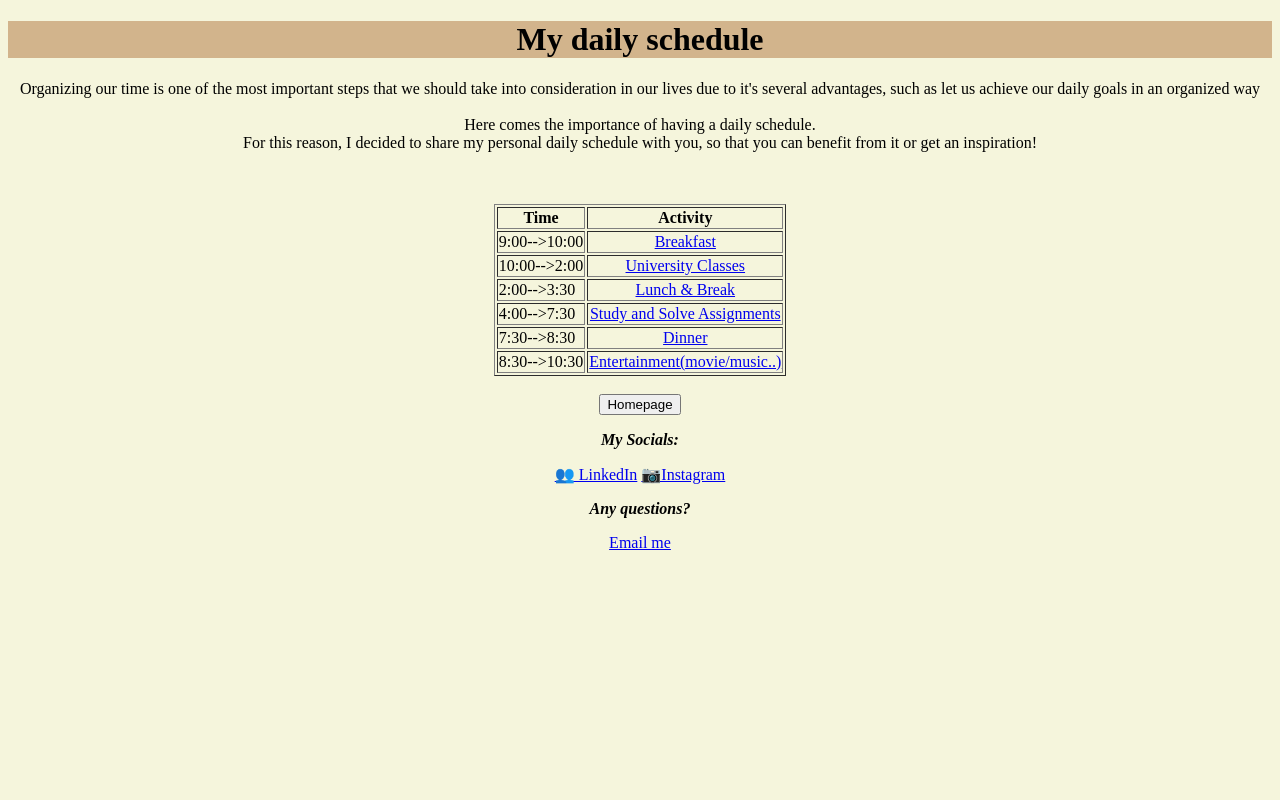
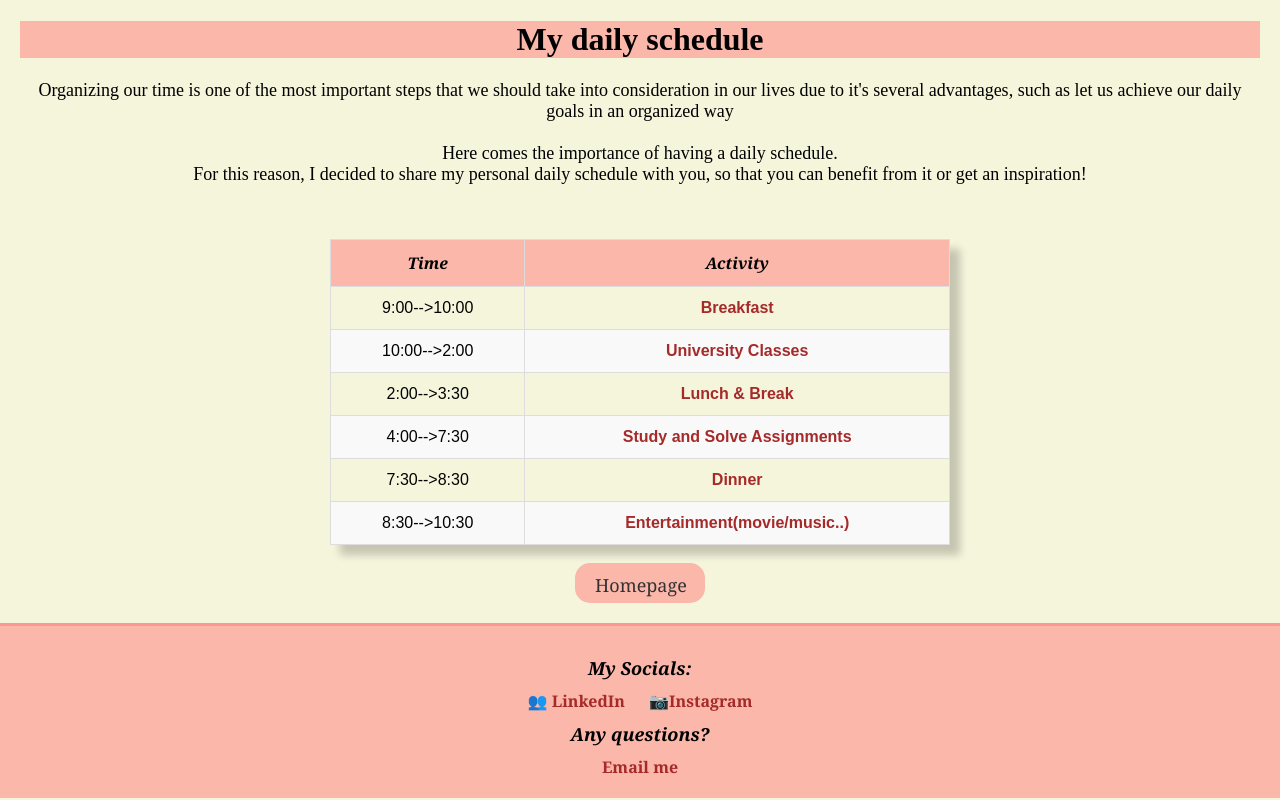
Before and after one commit to razanayyoubi/daily-schedule, a plain HTML site: page Schedule.html in a window 1280 px wide. Drawn offline with Linux system fonts and the light colour scheme.

Commit message:
Add files via upload

```diff
--- a/Schedule.html
+++ b/Schedule.html
@@ -6,87 +6,91 @@
     <title>Schedule</title>
     <meta charset="UTF-8">
     <meta name="viewport" content="width=device-width, initial-scale=1.0">
+    <link rel="stylesheet" href="./style.css">
+    <link rel="icon" href="./Images/schedule.png" type="image/x-icon">
 </head>
 
-<body style="background-color: beige;">
-    <center>
-        <h1 style="background-color: #D2B48C" ;>My daily schedule</h1>
-    </center>
-    <center>
-        <p>Organizing our time is one of the most important steps that we should take into consideration in our lives
+<body class="Schedule_page">
+    <main class="main_body">
+
+        <h1 class="headerPages">My daily schedule</h1>
+
+
+        <p class="schParagraph">Organizing our time is one of the most important steps that we should take into consideration in our lives
             due to it's several advantages, such as let us achieve our daily goals in an organized way<br>
             <br>
             Here comes the importance of having a daily schedule.<br>
             For this reason, I decided to share my personal daily schedule with you, so that you can benefit from it or
             get an inspiration!
         </p>
-    </center>
+
     <br><br>
-    <center>
-        <table border='1'>
+
+        <table class= "schedule_table">
             <thead>
                 <tr>
                     <td>
-                        <center><b>Time</b></center>
+                        <b>Time</b>
                     </td>
                     <td>
-                        <center><b>Activity</b></center>
+                        <b>Activity</b>
                     </td>
                 </tr>
             </thead>
             <tbody>
                 <tr>
                     <td>9:00-->10:00</td>
-                    <td><a href='Breakfast.html'>
-                            <center>Breakfast</center>
-                        </a></td>
+                    <td>
+                        <a href='Breakfast.html'>Breakfast</a>
+                    </td>
                 </tr>
                 <tr>
                     <td>10:00-->2:00</td>
                     <td>
-                        <center><a href='University_Classes.html'>University Classes</a></center>
+                        <a href='University_Classes.html'>University Classes</a>
                     </td>
                 </tr>
                 <tr>
                     <td>2:00-->3:30</td>
                     <td>
-                        <center><a href='Lunch_&_Break.html'>Lunch & Break</a></center>
+                        <a href='Lunch_&_Break.html'>Lunch & Break</a>
                     </td>
                 </tr>
                 <tr>
                     <td>4:00-->7:30</td>
                     <td>
-                        <center><a href='Assignments.html'>Study and Solve Assignments</a></center>
+                        <a href='Assignments.html'>Study and Solve Assignments</a>
                     </td>
                 </tr>
                 <tr>
                     <td>7:30-->8:30</td>
                     <td><a href='Dinner.html'>
-                            <center>Dinner</center>
+                            Dinner
                         </a></td>
                 </tr>
                 <tr>
                     <td>8:30-->10:30</td>
                     <td>
-                        <center><a href='Entertainment.html'>Entertainment(movie/music..)</a></center>
+                        <a href='Entertainment.html'>Entertainment(movie/music..)</a>
                     </td>
                 </tr>
             </tbody>
         </table>
         <br>
-        <a href='homepage.html'><button>Homepage</button></a>
-    </center>
+        <a href='homepage.html'><button class="Sch_Homepage_button">Homepage</button></a>
+
+</main>
     <footer>
-        <center>
+
             <p><b><i>My Socials:</i></b></p>
 
-            <a href="https://www.linkedin.com/in/razan-al-ayoubi-5372552aa/">&#x1F465; LinkedIn</a>
-            <a href="https://www.instagram.com/razan_ayyoubi/">&#x1F4F7;Instagram</a>
+            <a href="https://www.linkedin.com/in/razan-al-ayoubi-5372552aa/" target="_blank">&#x1F465; LinkedIn</a>
+            <a href="https://www.instagram.com/razan_ayyoubi/" target="_blank">&#x1F4F7;Instagram</a>
 
             <p><i><b>Any questions?</b></i></p>
-            <a href="mailto:razanayoubi14@gmail.com?subject=Schedule Inquiry">Email me</a>
+            <a href="mailto:razanayoubi14@gmail.com?subject=Schedule Inquiry" target="_blank">Email me</a>
 
-        </center>
+
     </footer>
 </body>
 
--- /dev/null
+++ b/style.css
@@ -0,0 +1,201 @@
+
+p, ul, ol{
+    font-size: 18px;
+}
+
+body{
+    background-color: beige;
+    /*reset any default spacing added by the browser.*/
+    margin:0;
+    padding: 0;
+}
+.headerPages{
+    background-color: #ff73737a
+    }
+
+h1{
+    text-align: center;
+}
+.main_body{
+    margin-right: 20px;
+    margin-left: 20px;
+}
+
+.Events_Table {
+    border: 1px solid rgb(0, 0, 0);
+    width: 80%;
+    margin: auto;
+    border-collapse: collapse;
+    background-color: #e6e6e6b2;
+    box-shadow: 0 4px 8px rgba(0, 0, 0, 0.5);
+}
+
+.Events_Table td, tr, thead{
+    border: 1px solid rgb(0, 0, 0);
+
+}
+
+
+.Events_Table td:first-child {
+    padding-left: 20px;
+}
+.newYear, .christmas , .me{
+
+    width: 200px;
+    height: 200px;
+    box-shadow: 0px 10px 8px rgba(0, 0, 0, 0.5);
+}
+
+.schedule_table {
+    width: 50%;
+    margin: auto;
+    border-collapse: collapse;
+    font-family: Arial, sans-serif;
+    box-shadow: 10px 10px 8px rgba(0, 0, 0, 0.2);
+}
+
+.schedule_table th, .schedule_table td, .schedule_table tr {
+    border: 1px solid #ddd;
+    padding: 12px;
+    text-align: center;
+}
+
+
+.schedule_table tbody tr:nth-child(even) {
+    background-color: #f9f9f9;
+}
+
+.schedule_table tbody tr:hover {
+    background-color: #f1f1f1;
+}
+
+.schedule_table a {
+    text-decoration: none;
+    color: #A52A2A;
+    font-weight: bold;
+}
+
+.schedule_table a:hover {
+    color: #6a11cb;
+}
+
+.schedule_table thead{
+    font-family: Georgia, 'Times New Roman', Times, serif;
+    font-style: oblique;
+    background-color: #ff73737a;
+}
+
+button {
+    width: 130px;
+    height: 40px;
+    background-color: #ff73737a;
+    color: rgb(50,50,50);
+
+    padding: 10px 20px;
+    border: none;
+    border-radius: 15px;
+    cursor: pointer;
+    font-size: 18px;
+    transition: background-color 0.3s ease;
+    font-family: Georgia, 'Times New Roman', Times, serif;
+}
+
+.Sch_Homepage_button{
+    width: 130px;
+    height: 40px;
+
+}
+
+.schedule_button{
+    font-size: 20px;
+    width: 170px;
+    height: 45px;
+    color: rgb(50,50,50);
+
+}
+
+button:hover{
+    background-color: #da9595c4;
+}
+
+.specialEvents_button{
+    font-size: 20px;
+    width: 170px;
+    height: 45px;
+    border-color: rgb(128,128,128);
+}
+
+.specialEvents_button:hover{
+    background-color: #c9c7c7da;
+}
+.schedule_button:hover{
+    background-color: #c9c7c78c;
+}
+
+
+footer {
+    background-color: #ff73737a;
+    color: rgb(0, 0, 0);
+    text-align: center;
+    padding: 20px;
+    font-family: Georgia, 'Times New Roman', Times, serif;
+    border-top: 3px solid #ff73737a;
+    margin-top: 20px;
+    margin-bottom: 0;
+}
+
+
+footer p {
+    margin: 10px;
+    font-size: 18px;
+
+}
+
+footer a {
+    text-decoration: none;
+    color: #A52A2A;
+    font-weight: bold;
+    margin: 0 10px;
+    transition: color 0.3s ease;
+
+}
+.homepageFooter{
+    margin-bottom: 0%;
+}
+
+footer a:hover {
+    color: #6a11cb;
+}
+
+.resourceLink, .RecipeLink{
+    text-decoration: none;
+    font-size: 18px;
+    color: #A52A2A;
+
+}
+
+.RecipeLink:hover{
+    color: #6a11cb;
+}
+.resourceLink:hover{
+    color: #6a11cb;
+}
+
+/*Designing Entertainment page (pics)*/
+.Images{
+    margin-left: 5px;
+    border-radius: 20px;
+    transition: transform 0.3s ease-in-out;
+}
+.Images:hover {
+    transform: scale(1.03) translateY(-5px);
+    box-shadow: 0 8px 16px rgba(0, 0, 0, 0.2);
+}
+
+.Centering, .Schedule_page{
+    text-align: center;
+}
+
+.centering_events{
+    text-align: center;
+}
```
Also changed, not shown: Assignments.html (+13 -9 lines), Breakfast.html (+11 -8 lines), Dinner.html (+15 -9 lines), Entertainment.html (+14 -10 lines), Lunch_&_Break.html (+11 -7 lines), Special_Events.html (+18 -11 lines), University_Classes.html (+12 -8 lines), homepage.html (+25 -23 lines), Images/calendar.png (added), Images/schedule.png (added), Images/view.png (added).
